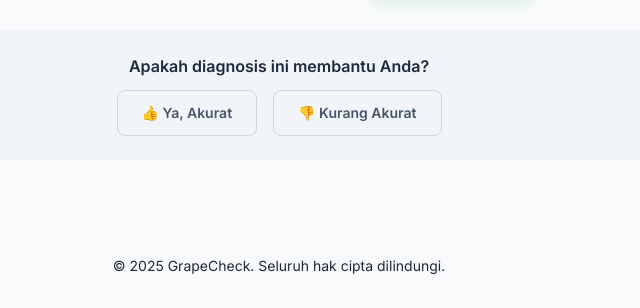
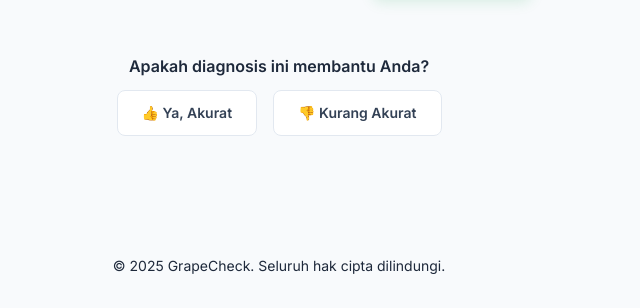
Before and after one commit to azharanggakusuma/daun-anggur, a Flask app: template templates/hasil.html in a window 1280 px wide. Shown: the part 1039-1347 px from the top of the page, without its empty margins (361-1001 px from the left). Run offline with Flask 3, Linux system fonts and the light colour scheme; the template is opened without the code that fills it, so the values that code supplies are empty; some libraries are stand-ins or nearby versions.

Commit message:
Refactor feedback buttons: Replace ghost button style with improved button styles for better visibility and user interaction

```diff
--- a/static/css/style.css
+++ b/static/css/style.css
@@ -164,18 +164,6 @@ html.dark .button-danger-ghost {
   color: white;
   transform: translateY(-2px);
   box-shadow: 0 4px 10px rgba(239, 68, 68, 0.3);
-}
-
-/* PENAMBAHAN: Gaya tombol ghost untuk kontras yang lebih baik */
-.button-ghost {
-  background-color: transparent;
-  border: 1px solid var(--border-secondary);
-  color: var(--text-secondary);
-}
-.button-ghost:hover:not(:disabled) {
-  background-color: var(--bg-tertiary);
-  color: var(--text-primary);
-  border-color: var(--border-secondary);
 }
 
 
--- a/templates/hasil.html
+++ b/templates/hasil.html
@@ -121,11 +121,15 @@
                 </div>
             </div>
 
-            <div id="feedback-section" class="text-center mt-8 p-6 bg-slate-100 dark:bg-slate-800 rounded-lg">
+            <div id="feedback-section" class="text-center mt-8 p-6 rounded-lg">
                 <p class="font-semibold text-primary mb-3">Apakah diagnosis ini membantu Anda?</p>
                 <div class="flex justify-center gap-4">
-                    <button id="feedback-correct" data-feedback="correct" class="button-base button-ghost text-sm">👍 Ya, Akurat</button>
-                    <button id="feedback-incorrect" data-feedback="incorrect" class="button-base button-ghost text-sm">👎 Kurang Akurat</button>
+                    <button id="feedback-correct" data-feedback="correct" class="button-base text-sm bg-white hover:bg-slate-200 border border-slate-200 text-slate-700 dark:bg-slate-700 dark:border-slate-600 dark:text-slate-200 dark:hover:bg-slate-600">
+                        👍 Ya, Akurat
+                    </button>
+                    <button id="feedback-incorrect" data-feedback="incorrect" class="button-base text-sm bg-white hover:bg-slate-200 border border-slate-200 text-slate-700 dark:bg-slate-700 dark:border-slate-600 dark:text-slate-200 dark:hover:bg-slate-600">
+                        👎 Kurang Akurat
+                    </button>
                 </div>
                 <p id="feedback-thanks" class="text-brand mt-4 hidden">Terima kasih atas masukan Anda!</p>
             </div>
```
